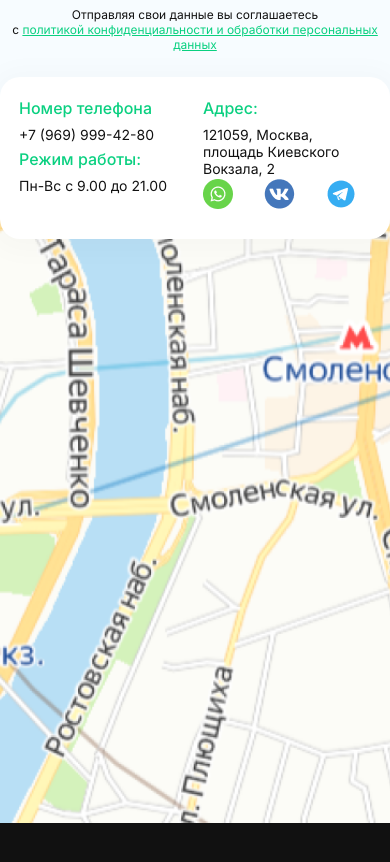
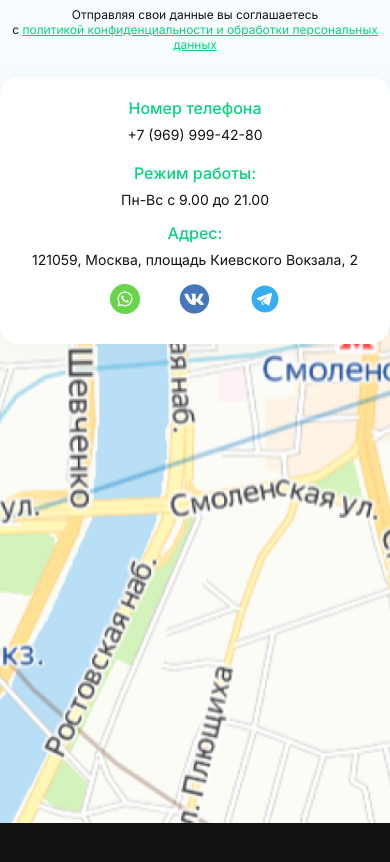
Before and after one commit to ostin1982/farwator, a plain HTML site: page index.html in a window 390 px wide. Shown: the part 4563-5425 px from the top of the page. Drawn offline with Linux system fonts and the light colour scheme.

Commit message:
fix: addresses

```diff
--- a/index.html
+++ b/index.html
@@ -514,7 +514,7 @@
         <img src="images/map.png" alt="" class="img">
         <div class="block">
             <div class="columns">
-                <div class="column col-sm-6 col-12">
+                <div class="column col-12">
                     <div class="box">
                         <p class="text">Номер телефона</p>
                         <a href="tel: +79699994280" class="info">+7 (969) 999-42-80</a>
@@ -524,25 +524,25 @@
                         <p class="info">Пн-Вс с 9.00 до 21.00</p>
                     </div>
                 </div>
-                <div class="column col-sm-6 col-12">
+                <div class="column col-12">
                     <div class="box">
                         <p class="text">Адрес:</p>
                         <p class="info">121059, Москва, площадь Киевского Вокзала, 2</p>
                     </div>
-                    <div class="columns">
-                        <a href="#" class="column col-4">
+                    <div class="columns icons-3">
+                        <a href="#" class="column col-4 icons">
                             <picture>
                                 <source media="(max-width: 600px)" srcset="images/w-s.png" type="image/png">
                                 <img src="images/w.png" alt="">
                             </picture>
                         </a>
-                        <a href="#" class="column col-4">
+                        <a href="#" class="column col-4 icons" >
                             <picture>
                                 <source media="(max-width: 600px)" srcset="images/v-s.png" type="image/png">
                                 <img src="images/v.png" alt="">
                             </picture>
                         </a>
-                        <a href="#" class="column col-4">
+                        <a href="#" class="column col-4 icons">
                             <picture>
                                 <source media="(max-width: 600px)" srcset="images/t-s.png" type="image/png">
                                 <img src="images/t.png" alt="">
--- a/style/style.sass
+++ b/style/style.sass
@@ -1077,8 +1077,19 @@ body
             width: 100vw
             max-width: 100%
 
+
         .box
-            padding-bottom: 2px
+            padding-bottom: 16px
+            text-align: center
+
+        .icons-3
+            width: 210px
+            margin: 0 auto
+
+        .icons
+            display: flex
+            justify-content: center
+            align-items: center
 
         .text
             font-size: var(--font-xxs)
```
Also changed, not shown: style/style.css, 1 other file.
